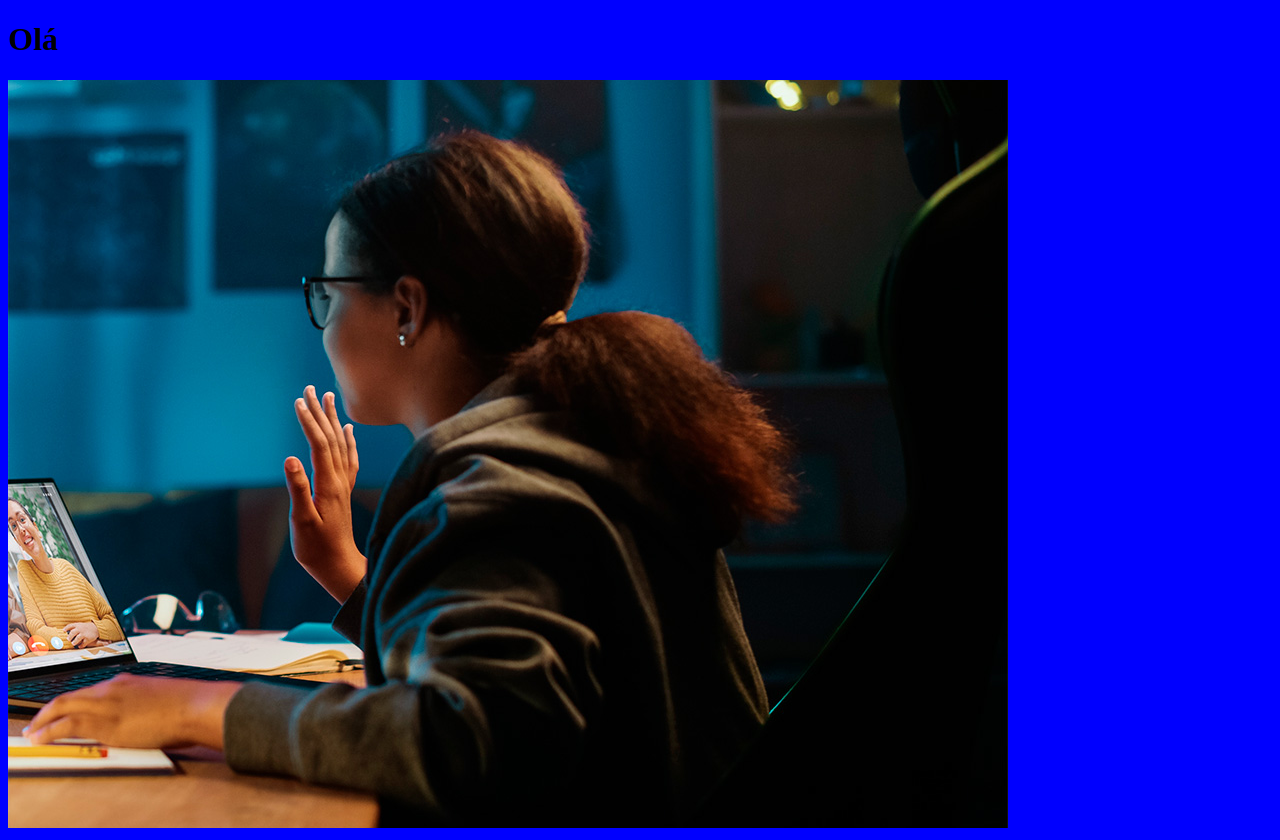
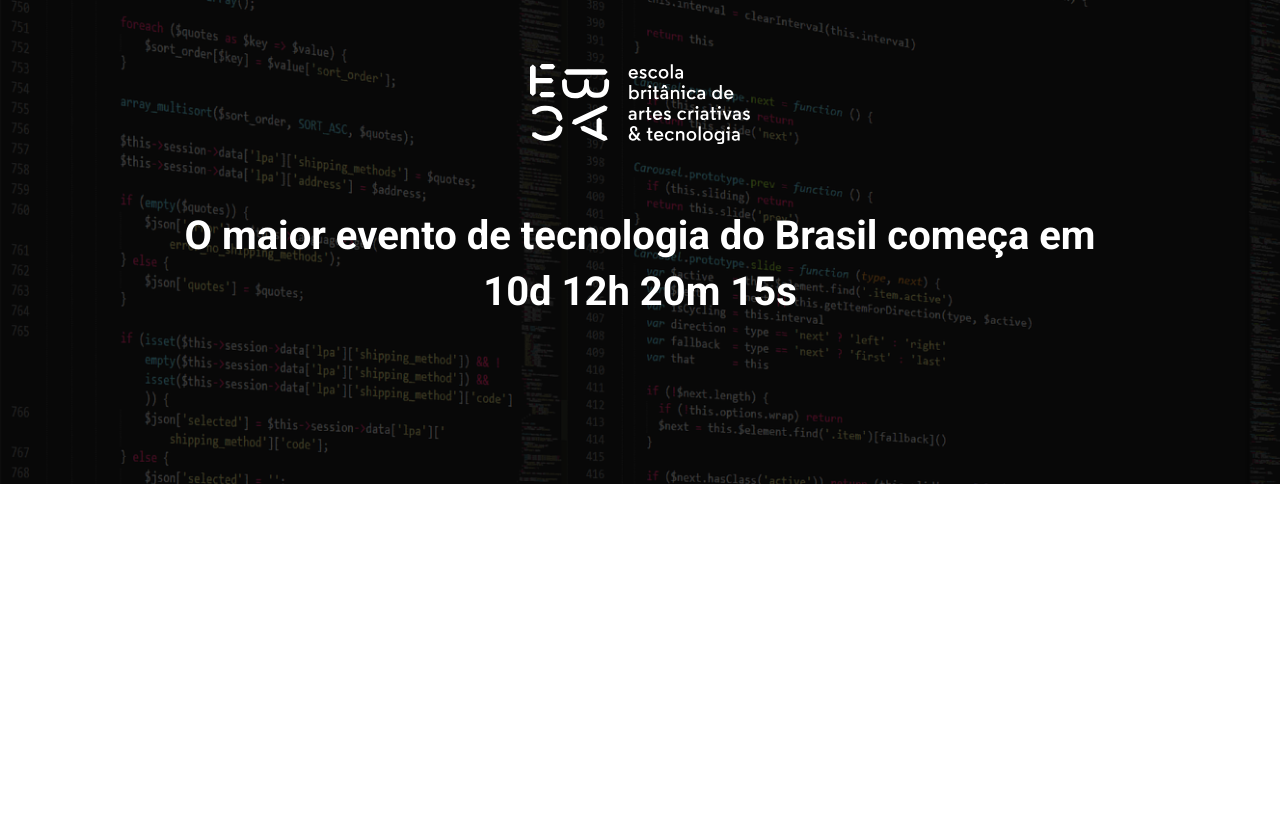
Before and after one commit to RianSSouza/tech_talks, a website built with Parcel: page src/index.html in a window 1280 px wide. After the commit the page ends 800 px from the top, so only its background shows below. Built offline with nearby package versions, Linux system fonts and the light colour scheme.

Commit message:
Criando o hero

```diff
--- a/src/index.html
+++ b/src/index.html
@@ -1,14 +1,28 @@
 <!DOCTYPE html>
 <html lang="pt-br">
+
 <head>
     <meta charset="UTF-8">
     <meta name="viewport" content="width=device-width, initial-scale=1.0">
+    <link rel="preconnect" href="https://fonts.googleapis.com">
+    <link rel="preconnect" href="https://fonts.gstatic.com" crossorigin>
+    <link href="https://fonts.googleapis.com/css2?family=Roboto:ital,wght@0,100..900;1,100..900&display=swap"
+        rel="stylesheet">
     <link rel="stylesheet" href="./styles/main.scss">
     <title>Document</title>
 </head>
+
 <body>
-    <h1>Olá </h1>
-    <img src="./images/backend.png" alt="">
+    <header class="hero">
+        <div class="container">
+            <img class="hero__logo" src="./images/ebac_logo.svg" alt="EBAC">
+            <p class="hero__text">
+                O maior evento de tecnologia do Brasil começa em 10d 12h 20m 15s
+            </p>
+        </div>
+    </header>
+
     <script src="./scripts/main.js"></script>
 </body>
+
 </html>
--- /dev/null
+++ b/src/styles/_hero.scss
@@ -0,0 +1,53 @@
+.hero{
+    padding-top: 64px;
+    padding-bottom: 100px;
+    background-image: url(../images/fundo.png);
+    background-repeat: no-repeat;
+    background-size: cover;
+    position: relative;
+
+    .container{
+        position: relative;
+    }
+
+    &::before{
+        position: absolute;
+        top: 0;
+        left: 0;
+        width: 100%;
+        height: 100%;
+        background-color: #000;
+        content: '';
+        opacity: 0.7;
+    }
+
+
+    &__text{
+        margin-top: 64px;
+        margin-bottom: 64px;
+        font-size: 40px;
+        line-height: 56px;
+        font-weight: bold;
+        text-align: center;
+    }
+
+    &__logo{
+        margin: 0 auto;
+        height: 80px;
+        display: block;
+    }
+
+    @media (max-width: 640px){
+        padding: 40px 0;
+
+        &__logo{
+            height: 40px;
+        }
+
+        &__text{
+            font-size: 22px;
+            line-height: 24px;
+            margin: 24px 0;
+        }
+    }
+}
--- a/src/styles/main.scss
+++ b/src/styles/main.scss
@@ -1,3 +1,23 @@
-body{
-    background-color: blue;
+@use 'hero';
+
+*{
+    margin: 0;
+    padding: 0;
+    box-sizing: border-box;
+    font-family: "Roboto", sans-serif;
+    color: #fff;
 }
+
+.container{
+    max-width: 960px;
+    width: 100%;
+    margin: 0 auto;
+
+    @media(max-width: 640px){
+        max-width: 80%;
+    }
+
+    @media(max-width: 1024px){
+        max-width: 90%;
+    }
+}
```
